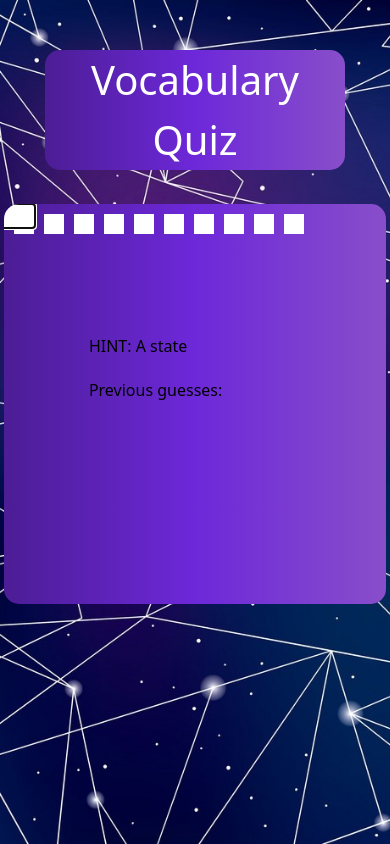
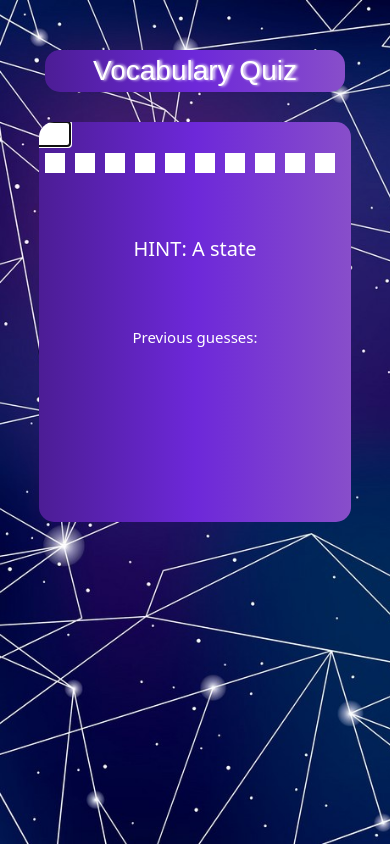
Before and after one commit to Natallie01/vocab-quiz, a plain HTML site: page index.html in a window 390 px wide. Both pictures are taken after a click on the element "BEGIN". Drawn offline with nearby package versions, Linux system fonts and the light colour scheme; no server answers; a web font is replaced by a local one.

Commit message:
updating css

```diff
--- a/index.html
+++ b/index.html
@@ -6,6 +6,8 @@
     <meta charset="UTF-8" />
     <link href="style.css" rel="stylesheet" type="text/css"/>
     <link href="https://unpkg.com/tailwindcss@^2/dist/tailwind.min.css" rel="stylesheet">
+    <link rel="preconnect" href="https://fonts.gstatic.com">
+    <link href="https://fonts.googleapis.com/css2?family=RocknRoll+One&display=swap" rel="stylesheet">
     <meta name=viewport content="width=device-width, initial-scale=1.0, maximum-scale=1.0, user-scalable=no">
 
 
@@ -17,7 +19,7 @@
 <div id="topbar" class="bg-gradient-to-r from-purple-900 via-purple-700">Vocabulary Quiz</div>
 <div class="spacer"></div>
 
-<div id="gameContent" class="bg-gradient-to-r from-purple-900 via-purple-700">
+<div id="gameContent" class= "w-4/5 md:w-3/4 lg:w-1/2font-mono bg-gradient-to-r from-purple-900 via-purple-700">
 
 
 </div>
--- a/style.css
+++ b/style.css
@@ -15,36 +15,42 @@ html, body {
     }
 
 #topbar{
+ font-family: 'RocknRoll One', sans-serif;
+ text-shadow: 2px 0px 3px white;
  margin:auto;
  margin-top:50px;
  color:#FFF;
- width: 300px;
  font-size:40px;
  text-align: center;
  background-color:rgb(136, 78, 202);
  border-radius: 15px;
-}
-
-#gameContent{
- margin:auto;
- width:800px;
- height:400px;
- position:relative;
- overflow:hidden;
- background-color:hsl(268, 54%, 55%);
-
- border-radius: 15px;
+ width: 400px;
 }
 
 .spacer{height:30px;}
 
 
+#gameContent{
+    margin:auto;
+    height:400px;
+    position:relative;
+    overflow:hidden;
+    background-color:hsl(268, 54%, 55%);
+    border-radius: 15px;
+    display: flex;
+    flex-direction: column;
+    justify-content: space-around;
+    align-items: center;
+}
+
 
 #gameTitle{
  margin-top:100px;
+ font-family: 'RocknRoll One', sans-serif;
  text-align:center;
  font-size:50px;
- color:#fff;}
+ color:#fff;
+}
 
 .button{font-size:18px;
  width:100px;
@@ -54,31 +60,30 @@ html, body {
  border:solid 1px white;
  border-radius:4px;
  text-align:center;
- color:#fff;}
+ color:#fff;
+}
 
 .button:hover{
- background-color:#6AB0FD;}
+ background-color:#6AB0FD;
+}
 
 #replay{
- margin-left:0px;}
-
-
-
-
+ margin-left:0px;
+}
 
 #wordHolder{
- margin-top:50px;
- margin-left:150px;
+    display: flex;
+    justify-content: space-around;
 }
 
 #clueHolder{
- margin-top:130px;
- margin-left:150px;
+ color: #fff;
+ font-size: 28px;
 }
 
 #guesses{
- margin-top:20px;
- margin-left:150px;
+ color: #fff;
+ font-size: 28px;
 }
 
 #pixHolder{
@@ -101,7 +106,6 @@ html, body {
 .tile{
  height:40px;
  width:40px;
- float:left;
  margin-right:10px;
  background-color:white;
  text-align:center;
@@ -125,41 +129,57 @@ html, body {
  top:0px;
 }
 
-@media screen and (max-width:800px) {
- #gameContent{
-     margin:1%;
-     width:98%;
+@media screen and (max-width:768px) {
+
+    .tile{
+        height:32px;
+        width:32px;
+        font-size:14px;
     }
+
+    #gameTitle {
+        font-size: 45px;
+    }
+
+}
+
+@media screen and (max-width:560px) {
     .tile{
         height:20px;
         width:20px;
         font-size:14px;
     }
+
+    #topbar {
+        width: 300px;
+        font-size: 28px;
     }
 
-@media screen and (max-width:560px) {
- #wordHolder{
-     margin-top:10px;
-     margin-left:10px;
+    #clueHolder{
+        font-size: 20px;
     }
- #clueHolder{
-     margin-top:130px;
-     margin-left:85px;
+
+    #guesses{
+        font-size: 15px;
     }
- #guesses{
-     margin-top:20px;
-     margin-left:85px;
 
+    #gameTitle {
+        font-size: 40px;
     }
+
     /*#pixHolder{
         margin-top:50px;
         margin-left:10px;
         position:absolute;*/
     }
+
     #feedback{
         margin-left:85px;
         font-size:28px;
     }
+
     #finalMessage{
         font-size:30px;
     }
+
+}
```
Lines whose indentation alone changed are shown as unchanged.
